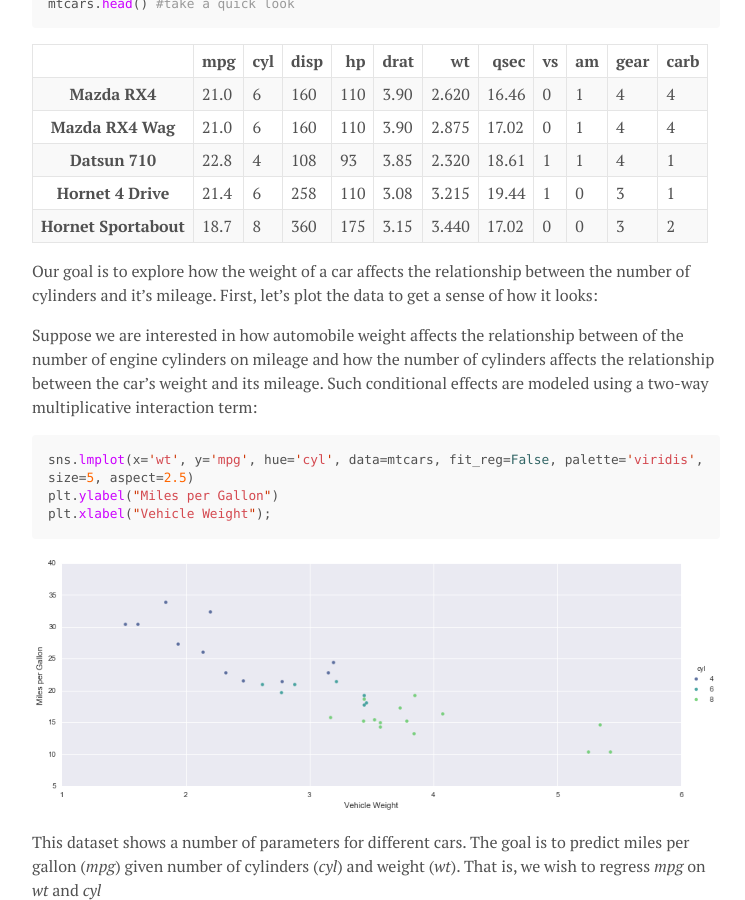
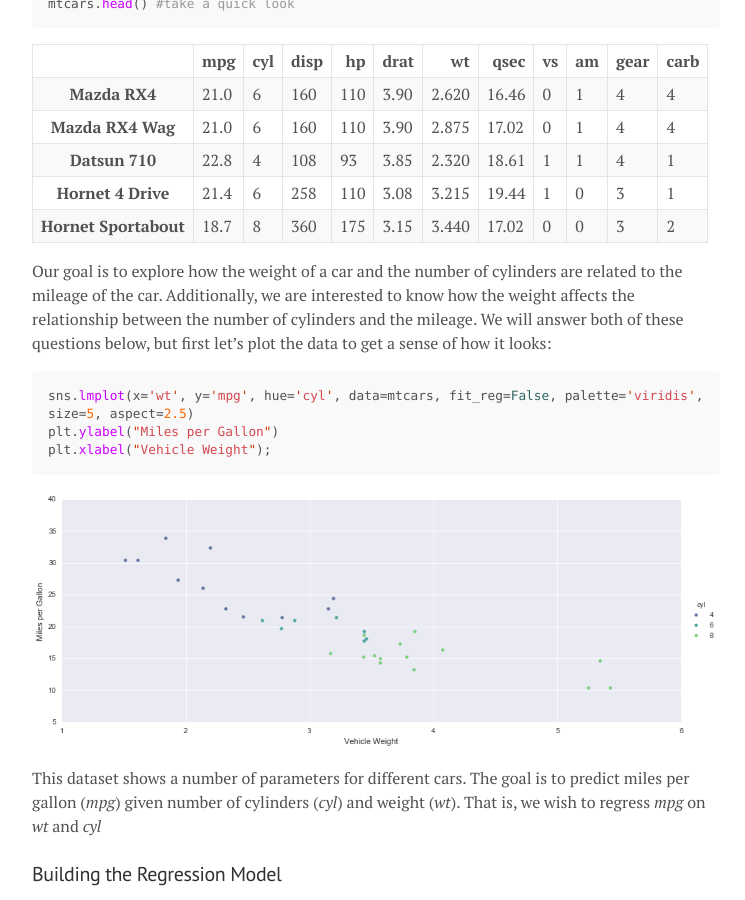
Before and after one commit to joelcarlson/joelcarlson.github.io, a Jekyll site: the page built from _posts/2016-05-10-Exploring-Interactions.md, in a window 1280 px wide and 900 px high, scrolled down 515 px. Shown: the whole window, without its empty margins (264-1009 px from the left). Built offline with Jekyll 4.4.1, drawn with Linux system fonts in a browser that asks for light colours; formulas are drawn with MathJax 3.

Commit message:
minor edits

````diff
--- a/_posts/2016-05-10-Exploring-Interactions.md
+++ b/_posts/2016-05-10-Exploring-Interactions.md
@@ -130,10 +130,7 @@
 
 
 
-Our goal is to explore how the weight of a car affects the relationship between the number of cylinders and it's mileage. First, let's plot the data to get a sense of how it looks:
-
-Suppose we are interested in how automobile weight affects the relationship between of the number of engine cylinders on mileage and how the number of cylinders affects the relationship between the car’s weight and its mileage. Such conditional effects are modeled using a two-way multiplicative interaction term:
-
+Our goal is to explore how the weight of a car and the number of cylinders are related to the mileage of the car. Additionally, we are interested to know how the weight affects the relationship between the number of cylinders and the mileage. We will answer both of these questions below, but first let's plot the data to get a sense of how it looks:
 
 ```python
 sns.lmplot(x='wt', y='mpg', hue='cyl', data=mtcars, fit_reg=False, palette='viridis', size=5, aspect=2.5)
````
Also changed, not shown: _posts/2016-05-10-Galvanize-Week-03.md (+2 -2 lines).
